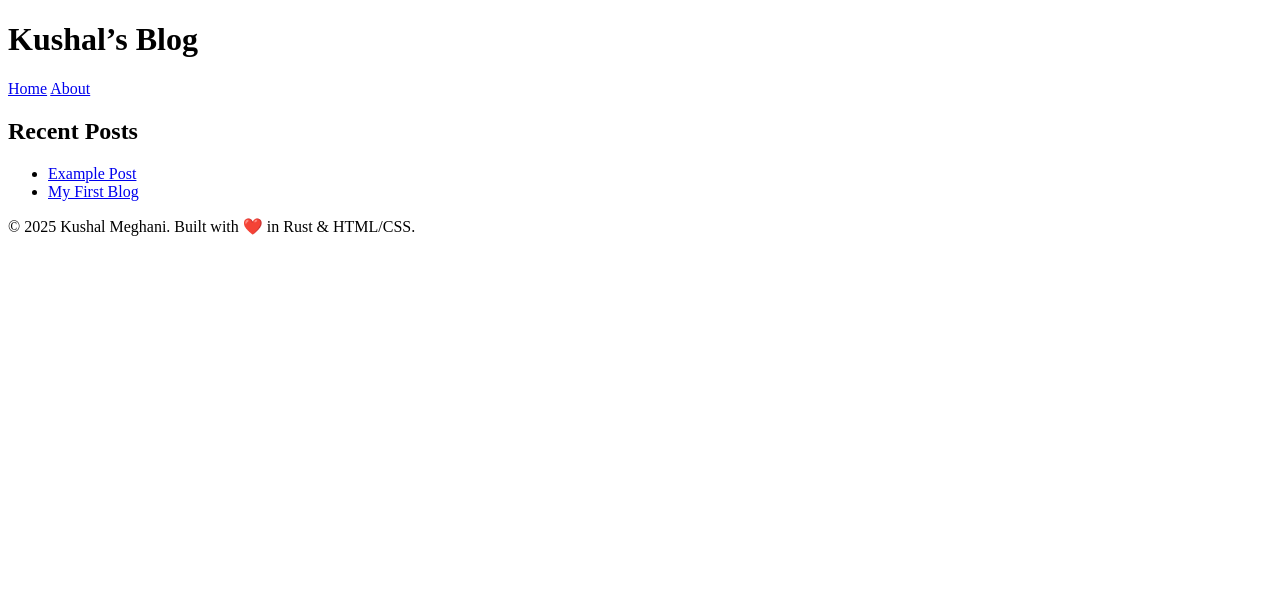
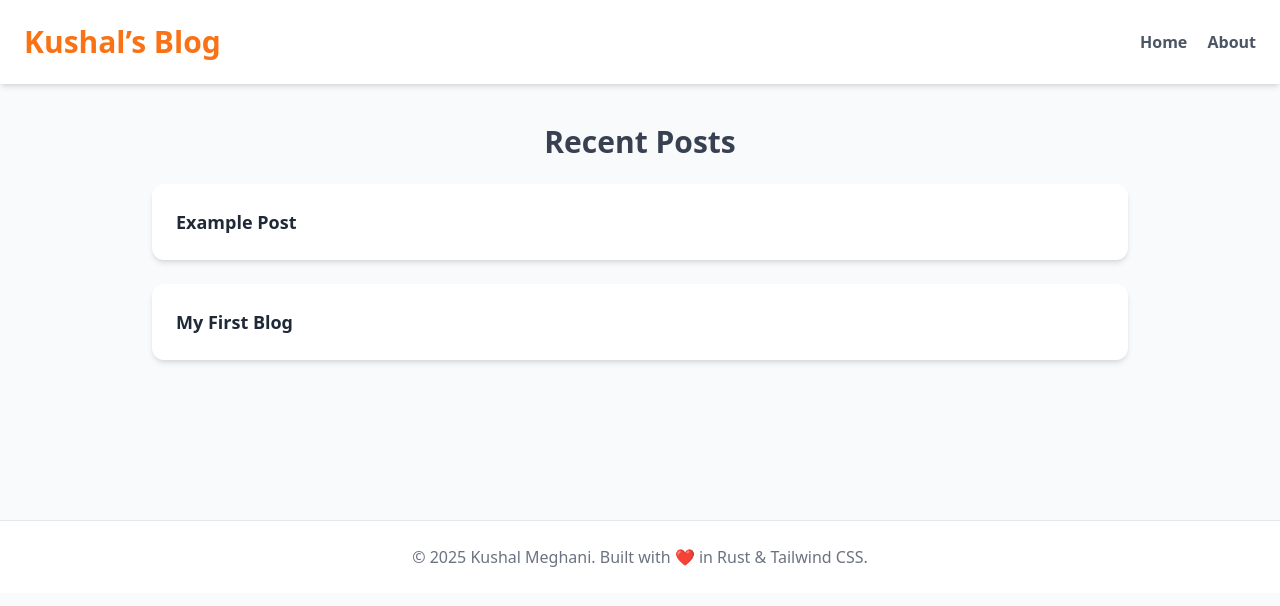
Before and after one commit to KushalMeghani1644/my-blogs, a website: page index.html in a window 1280 px wide. Drawn offline with nearby package versions, Linux system fonts and the light colour scheme.

Commit message:
Add Tailwind CSS and remove styles.css

```diff
--- a/index.html
+++ b/index.html
@@ -4,47 +4,55 @@
   <meta charset="UTF-8">
   <meta name="viewport" content="width=device-width, initial-scale=1.0">
   <title>Kushal’s Blog</title>
-<link rel="stylesheet" href="style.css">
+  <script src="https://cdn.tailwindcss.com"></script>
 </head>
-<body>
-<header>
-    <h1>Kushal’s Blog</h1>
-    <nav>
-        <a href="index.html">Home</a>
-        <a href="#">About</a>
+<body class="bg-gray-50 text-gray-800">
+
+  <!-- Header -->
+  <header class="bg-white shadow-md">
+    <div class="max-w-7xl mx-auto px-6 py-6 flex flex-col md:flex-row justify-between items-center">
+      <h1 class="text-3xl font-bold text-orange-500 mb-4 md:mb-0">Kushal’s Blog</h1>
+      <nav class="space-x-4">
+        <a href="index.html" class="text-gray-600 hover:text-orange-500 font-semibold transition">Home</a>
+        <a href="#" class="text-gray-600 hover:text-orange-500 font-semibold transition">About</a>
       </nav>
+    </div>
   </header>
 
-<main>
-    <section class="blog-list">
-        <h2>Recent Posts</h2>
-        <ul id="posts-list">
+  <!-- Main Content -->
+  <main class="max-w-5xl mx-auto px-6 py-10">
+    <section class="mb-10">
+      <h2 class="text-2xl md:text-3xl font-bold mb-6 text-center text-gray-700">Recent Posts</h2>
+      <ul id="posts-list" class="space-y-6">
         <!-- Blog posts will appear here automatically -->
       </ul>
     </section>
   </main>
 
-<footer>
-    <p>&copy; 2025 Kushal Meghani. Built with ❤️ in Rust & HTML/CSS.</p>
+  <!-- Footer -->
+  <footer class="bg-white border-t mt-20 py-6 text-center text-gray-500">
+    &copy; 2025 Kushal Meghani. Built with ❤️ in Rust & Tailwind CSS.
   </footer>
 
+  <!-- JavaScript to auto-list posts -->
   <script>
-// Auto-list blog posts stored in /posts folder
     const posts = [
       { title: "Example Post", link: "posts/example.html" },
       { title: "My First Blog", link: "posts/my-first-post.html" }
-    // Add more posts here
     ];
 
     const listEl = document.getElementById('posts-list');
     posts.forEach(post => {
       const li = document.createElement('li');
+      li.className = "bg-white rounded-xl shadow-md p-6 hover:shadow-xl transition transform hover:-translate-y-1";
       const a = document.createElement('a');
       a.href = post.link;
       a.textContent = post.title;
+      a.className = "text-lg font-semibold text-gray-800 hover:text-orange-500 transition";
       li.appendChild(a);
       listEl.appendChild(li);
     });
   </script>
+
 </body>
 </html>
--- a/styles.css
+++ /dev/null
@@ -1,121 +0,0 @@
-/* Reset and base styles */
-* {
-    margin: 0;
-    padding: 0;
-    box-sizing: border-box;
-}
-
-body {
-    font-family: 'Segoe UI', Tahoma, Geneva, Verdana, sans-serif;
-    line-height: 1.6;
-    background: #f0f2f5;
-    color: #333;
-    padding: 20px;
-}
-
-/* Header */
-header {
-    text-align: center;
-    padding: 30px 0 20px 0;
-    background: #fff;
-    box-shadow: 0 2px 8px rgba(0, 0, 0, 0.05);
-    border-radius: 8px;
-    margin-bottom: 40px;
-}
-
-header h1 {
-    font-size: 2.8rem;
-    color: #F75C03;
-    margin-bottom: 10px;
-}
-
-nav a {
-    margin: 0 15px;
-    text-decoration: none;
-    color: #555;
-    font-weight: 600;
-    position: relative;
-    transition: color 0.2s;
-}
-
-nav a::after {
-    content: '';
-    display: block;
-    width: 0;
-    height: 2px;
-    background: #F75C03;
-    transition: width 0.3s;
-    position: absolute;
-    bottom: -4px;
-    left: 0;
-}
-
-nav a:hover {
-    color: #F75C03;
-}
-
-nav a:hover::after {
-    width: 100%;
-}
-
-/* Main */
-main {
-    max-width: 900px;
-    margin: 0 auto;
-}
-
-/* Blog list */
-.blog-list h2 {
-    font-size: 2rem;
-    margin-bottom: 20px;
-    color: #333;
-    text-align: center;
-}
-
-.blog-list ul {
-    list-style: none;
-}
-
-.blog-list li {
-    background: #fff;
-    margin: 15px 0;
-    padding: 20px 25px;
-    border-radius: 12px;
-    transition: transform 0.25s ease, box-shadow 0.25s ease;
-    border-left: 5px solid #F75C03;
-}
-
-.blog-list li:hover {
-    transform: translateY(-4px);
-    box-shadow: 0 6px 15px rgba(0, 0, 0, 0.1);
-}
-
-.blog-list a {
-    text-decoration: none;
-    color: #333;
-    font-size: 1.15rem;
-    font-weight: 500;
-}
-
-.blog-list a:hover {
-    color: #F75C03;
-}
-
-/* Footer */
-footer {
-    text-align: center;
-    margin-top: 60px;
-    color: #777;
-    font-size: 0.95rem;
-}
-
-/* Responsive */
-@media (max-width: 600px) {
-    header h1 {
-        font-size: 2rem;
-    }
-
-    .blog-list a {
-        font-size: 1rem;
-    }
-}
```
Lines whose indentation alone changed are shown as unchanged.
